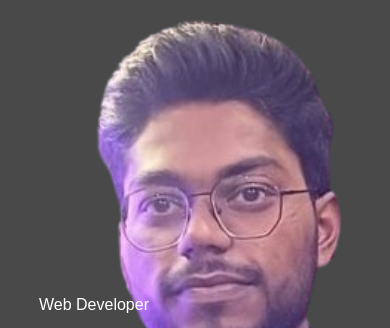
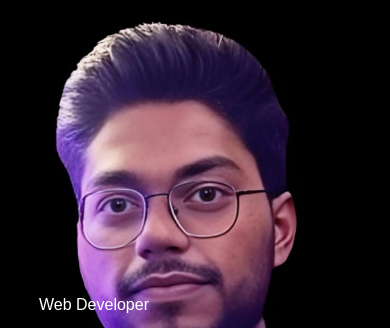
Before and after one commit to Mr-Mystery1/Rishabh-portfolio, a plain HTML site: page index.html in a window 390 px wide. Shown: the part 62-390 px from the top of the page. Drawn offline with Linux system fonts and the light colour scheme.

Commit message:
2nd commit

```diff
--- a/index.html
+++ b/index.html
@@ -46,7 +46,7 @@
         <div class="container">
             <div class="row">
                 <div class="about-col-1">
-                    <img src="images/Profile_Image.png" alt="">
+                    <img src="images/RishabhImg.jpeg" alt="">
                 </div>
                 <div class="about-col-2">
                     <h1 class="sub-title">About Me</h1>
@@ -118,7 +118,7 @@
         <h2 class="sub-title">My Work</h2>
         <div class="work-list">
             <div class="work">
-                <img src="images/Profile_Image.png" alt="">
+                <img src="images/work-1.png" alt="">
                 <div class="layer">
                     <h3>Social Media App</h3>
                     <p>Lorem ipsum dolor sit amet consectetur adipisicing elit. Repellat iure molestias voluptatem quae earum mollitia praesentium eaque pariatur soluta cupiditate.</p>
@@ -126,7 +126,7 @@
                 </div>
             </div>
             <div class="work">
-                <img src="images/Profile_Image.png" alt="">
+                <img src="images/work-2.png" alt="">
                 <div class="layer">
                     <h3>Music App</h3>
                     <p>Lorem ipsum dolor sit amet consectetur adipisicing elit. Repellat iure molestias voluptatem quae earum mollitia praesentium eaque pariatur soluta cupiditate.</p>
@@ -134,7 +134,7 @@
                 </div>
             </div>
             <div class="work">
-                <img src="images/Profile_Image.png" alt="">
+                <img src="images/work-3.png" alt="">
                 <div class="layer">
                     <h3>Online Shpping App</h3>
                     <p>Lorem ipsum dolor sit amet consectetur adipisicing elit. Repellat iure molestias voluptatem quae earum mollitia praesentium eaque pariatur soluta cupiditate.</p>
--- a/style.css
+++ b/style.css
@@ -14,9 +14,12 @@ body{
 #header{
     width: 100%;
     height: 100vh;
-    /* background-image: url('images/Profile\ Image.jpeg'); */
+    background-image: url('images/Untitled\ design.png');
+    background-position:   center;
     background-size: cover;
-    background-position: center;
+    background-repeat:no-repeat ;
+    /* left 300px */
+
 }
 
 .container{
@@ -349,7 +352,8 @@ nav .fa-solid{
 }
 @media only screen and (max-width: 600px){
     #header{
-        background-image: url('/images/Profile_Image.png');
+        background-image: url('/images/RishabhImg.jpeg');
+        background-position:center;
     }
     .header-text{
         margin-top: 100%;
```
Also changed, not shown: images/Profile Image.jpeg (deleted), images/RishabhImg.jpeg (added), images/Untitled design.png (added), images/background.png (added), images/work-1.png (added), images/work-2.png (added), images/work-3.png (added), personal-portfolio-img/images/background.png (added), personal-portfolio-img/images/logo.png (added), personal-portfolio-img/images/phone-background.png (added), personal-portfolio-img/images/user.png (added), personal-portfolio-img/images/work-1.png (added), 3 other files.
